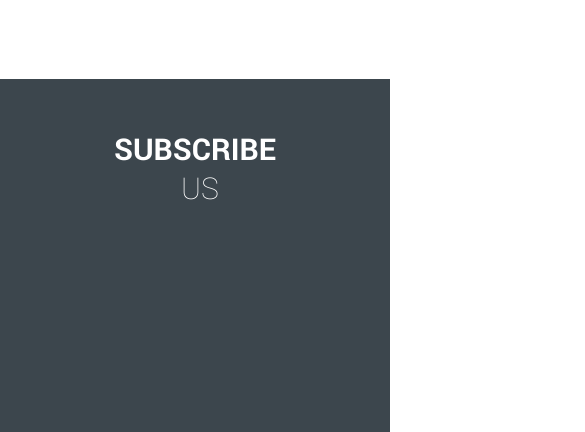
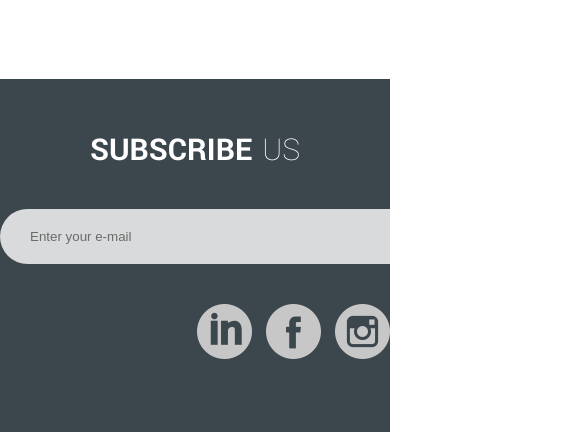
Before and after one commit to szaprudskiy/Biofiton, a website: page src/biofit-item-card.html in a window 390 px wide. Shown: the part 1980-2412 px from the top of the page, 585 px wide, since content can reach past the window. Drawn offline with nearby package versions, Linux system fonts and the light colour scheme; files that its build step writes are made by us from their sources.

Commit message:
index mobile

```diff
--- a/src/js/script.js
+++ b/src/js/script.js
@@ -9,7 +9,7 @@
 	};
 });
 console.log(1)*/
- $('.header__select').styler();
+
 $(function(){
 	var $itemFirst = $(".itemfirst");
 	var $itemSecond = $(".itemsecond");
@@ -44,7 +44,7 @@ $(function(){
 		$imgThird.css({"top": "72%", "height" : "26%", "margin-top": "3px"});
 		$(".hide-text-t").css("display", "none");
 	});
-
+$('.header__select').styler();
 
 	/*validation*/
 	$("#form").validate({
@@ -84,7 +84,17 @@ $(function(){
 		}
 	});
 
-
-
-
 })
+	$(".kind__body").slick({
+		responsive: [
+		    {
+		      breakpoint: 743,
+		      settings: {
+		        slidesToShow: 1,
+		        slidesToScroll: 1,
+		        infinite: true,
+		        arrows: true
+		      }
+    		}
+    	]
+	})
--- a/src/sass/responsive.scss
+++ b/src/sass/responsive.scss
@@ -1,3 +1,124 @@
 @media screen and (max-width: 743px){
+	.container{
+		max-width: 320px;
+	}
 
+	/* MAIN-1 */
+	.title-descr{
+		margin: 25px auto 0;
+	}
+	.kind__body{
+		padding: 0px 50px;
+	}
+	.slick-dotted.slick-slider{
+		margin-bottom: -15px;
+	}
+	 .slick-next:hover, .slick-next:focus{
+		background: url(../img/next.png);
+		width: 15px;
+		height: 28px;
+		right: 15px;
+	}
+	.slick-prev:hover, .slick-prev:focus{
+		background: url(../img/prev.png);
+		width: 15px;
+		height: 28px;
+	}
+	.slick-prev{
+		background: url(../img/prev.png);
+		width: 15px;
+		height: 28px;
+		left: 15px;
+	}
+	.slick-next{
+		background: url(../img/next.png);
+		width: 15px;
+		height: 28px;
+		right: 15px;
+	}
+	.slick-prev:before, .slick-next:before{
+		content: "";
+		color: transparent;
+	}
+
+	/* MAIN-2 */
+	.main-2 {
+		padding-top: 30px;
+		.holder-text{
+			padding: 0 20px;
+		}
+	}
+	.mobile-img{
+		display: block !important;
+		text-align: center;
+		margin: 30px 0;
+	}
+
+	/* MAIN-3 */
+	.main-3{
+		padding-top: 50px;
+		.holder-img__item:not(:first-child){
+			display: none;
+
+		}
+	}
+
+	/* MAIN-4 */
+	.main-4{
+		margin-bottom: 0;
+		.main-4__mobile-text{
+			display: flex;
+		    flex-wrap: wrap;
+		    flex-direction: column-reverse;
+		    padding: 0 20px;
+		}
+		.main-4__img{
+			display: none;
+		}
+		.main-4__right{
+			float: none;
+			width: 0;
+		}
+		.main-4__text p {
+    		padding-bottom: 25px;
+		}
+		.main-4__text{
+			padding-top: 20px;
+			position: static;
+			width: 280px;
+			color: #525252;
+		}
+	}
+
+	/* FOOTER */
+	.footer{
+		.container{
+			display: flex;
+			flex-wrap: wrap;
+			justify-content: space-around;
+		}
+		&__input{
+			max-width: 570px;
+			width: 80%;
+			margin: 0 auto;
+    		display: flex;
+		}
+		&__button{
+			display: block;
+			margin: 0 auto;
+			margin-top: 20px;
+		}
+		&__right{
+			margin-top: 30px;
+		}
+		&__copy{
+			padding-top: 30px;
+			display: flex;
+		    flex-wrap: wrap;
+		    justify-content: center;
+		}
+		&__copy-text{
+			padding: 10px 0 0;
+		}
+	}
 }
--- /dev/null
+++ b/src/sass/slick-theme.scss
@@ -0,0 +1,194 @@
+@charset "UTF-8";
+
+// Default Variables
+
+// Slick icon entity codes outputs the following
+// "\2190" outputs ascii character "←"
+// "\2192" outputs ascii character "→"
+// "\2022" outputs ascii character "•"
+
+$slick-font-path: "./fonts/" !default;
+$slick-font-family: "slick" !default;
+$slick-loader-path: "./" !default;
+$slick-arrow-color: white !default;
+$slick-dot-color: black !default;
+$slick-dot-color-active: $slick-dot-color !default;
+$slick-prev-character: "\2190" !default;
+$slick-next-character: "\2192" !default;
+$slick-dot-character: "\2022" !default;
+$slick-dot-size: 6px !default;
+$slick-opacity-default: 0.75 !default;
+$slick-opacity-on-hover: 1 !default;
+$slick-opacity-not-active: 0.25 !default;
+
+@function slick-image-url($url) {
+    @if function-exists(image-url) {
+        @return image-url($url);
+    }
+    @else {
+        @return url($slick-loader-path + $url);
+    }
+}
+
+@function slick-font-url($url) {
+    @if function-exists(font-url) {
+        @return font-url($url);
+    }
+    @else {
+        @return url($slick-font-path + $url);
+    }
+}
+
+/* Slider */
+
+.slick-list {
+    .slick-loading & {
+        background: #fff slick-image-url("ajax-loader.gif") center center no-repeat;
+    }
+}
+
+/* Icons */
+@if $slick-font-family == "slick" {
+    @font-face {
+        font-family: "slick";
+        src: slick-font-url("slick.eot");
+        src: slick-font-url("slick.eot?#iefix") format("embedded-opentype"), slick-font-url("slick.woff") format("woff"), slick-font-url("slick.ttf") format("truetype"), slick-font-url("slick.svg#slick") format("svg");
+        font-weight: normal;
+        font-style: normal;
+    }
+}
+
+/* Arrows */
+
+.slick-prev,
+.slick-next {
+    position: absolute;
+    display: block;
+    height: 20px;
+    width: 20px;
+    line-height: 0px;
+    font-size: 0px;
+    cursor: pointer;
+    background: transparent;
+    color: transparent;
+    top: 50%;
+    -webkit-transform: translate(0, -50%);
+    -ms-transform: translate(0, -50%);
+    transform: translate(0, -50%);
+    padding: 0;
+    border: none;
+    outline: none;
+    &:hover, &:focus {
+        outline: none;
+        background: transparent;
+        color: transparent;
+        &:before {
+            opacity: $slick-opacity-on-hover;
+        }
+    }
+    &.slick-disabled:before {
+        opacity: $slick-opacity-not-active;
+    }
+    &:before {
+        font-family: $slick-font-family;
+        font-size: 20px;
+        line-height: 1;
+        color: $slick-arrow-color;
+        opacity: $slick-opacity-default;
+        -webkit-font-smoothing: antialiased;
+        -moz-osx-font-smoothing: grayscale;
+    }
+}
+
+.slick-prev {
+    left: -25px;
+    [dir="rtl"] & {
+        left: auto;
+        right: -25px;
+    }
+    &:before {
+        content: $slick-prev-character;
+        [dir="rtl"] & {
+            content: $slick-next-character;
+        }
+    }
+}
+
+.slick-next {
+    right: -25px;
+    [dir="rtl"] & {
+        left: -25px;
+        right: auto;
+    }
+    &:before {
+        content: $slick-next-character;
+        [dir="rtl"] & {
+            content: $slick-prev-character;
+        }
+    }
+}
+
+/* Dots */
+
+.slick-dotted.slick-slider {
+    margin-bottom: 30px;
+}
+
+.slick-dots {
+    position: absolute;
+    bottom: -25px;
+    list-style: none;
+    display: block;
+    text-align: center;
+    padding: 0;
+    margin: 0;
+    width: 100%;
+    li {
+        position: relative;
+        display: inline-block;
+        height: 20px;
+        width: 20px;
+        margin: 0 5px;
+        padding: 0;
+        cursor: pointer;
+        button {
+            border: 0;
+            background: transparent;
+            display: block;
+            height: 20px;
+            width: 20px;
+            outline: none;
+            line-height: 0px;
+            font-size: 0px;
+            color: transparent;
+            padding: 5px;
+            cursor: pointer;
+            &:hover, &:focus {
+                outline: none;
+                &:before {
+                    opacity: $slick-opacity-on-hover;
+                }
+            }
+            &:before {
+                position: absolute;
+                top: 0;
+                left: 0;
+                content: $slick-dot-character;
+                width: 20px;
+                height: 20px;
+                font-family: $slick-font-family;
+                font-size: $slick-dot-size;
+                line-height: 20px;
+                text-align: center;
+                color: $slick-dot-color;
+                opacity: $slick-opacity-not-active;
+                -webkit-font-smoothing: antialiased;
+                -moz-osx-font-smoothing: grayscale;
+            }
+        }
+        &.slick-active button:before {
+            color: $slick-dot-color-active;
+            opacity: $slick-opacity-default;
+        }
+    }
+}
--- a/src/sass/style.scss
+++ b/src/sass/style.scss
@@ -16,7 +16,7 @@ button{
 }
 html, body{
 	font: 16px 'RobotoRegular';
-/* 	overflow-x: hidden; */
+ 	overflow-x: hidden;
 }
 .title{
 	font-size: 18px;
@@ -33,10 +33,6 @@ html, body{
 .main-title--sub{
 	font-family: "Roboto-Thin";
 	font: $main-font;
-	display: flex;
-	min-height: 100vh;
-	flex-direction: column;
-
 }
 .main-title{
 	color: $color-grey;
@@ -338,6 +334,7 @@ html, body{
 	background: url(../img/main1-bg.png) no-repeat;
 	padding: 46px 0 0;
 	border-bottom: 2px solid #009247;
+	background-size: cover;
 }
 .logo{
 	&__sub-title{
@@ -448,8 +445,6 @@ html, body{
 	}
 }
 
-
-
 /* MAIN-2 */
 .main-2{
 	text-align: center;
@@ -461,10 +456,14 @@ html, body{
 		margin-top: 26px;
 		display: -webkit-box;
 	    display: flex;
+	    flex-wrap: wrap;
 		justify-content: space-between;
 		p{
 			width: 370px;
 			color: $color-grey;
+		}
+		.mobile-img{
+			display: none;
 		}
 	}
 }
```
Also changed, not shown: src/index.html (+17 -0 lines), src/sass/slick.scss (added, +98 -0 lines), src/img/guarante-mobile.png (added), src/img/leaf-mobile.png (added), src/img/main-img01-mobile.png (added), src/img/map-mobile.png (added), src/img/next.png (added), src/img/prev.png (added), src/js/slick.min.js (added), src/Новый текстовый документ.txt (deleted).
